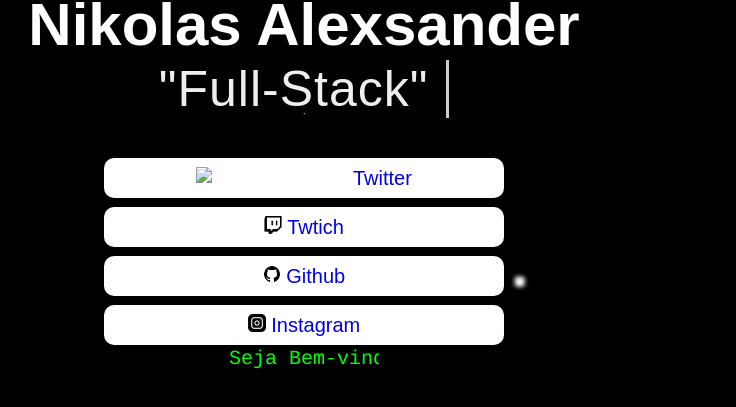
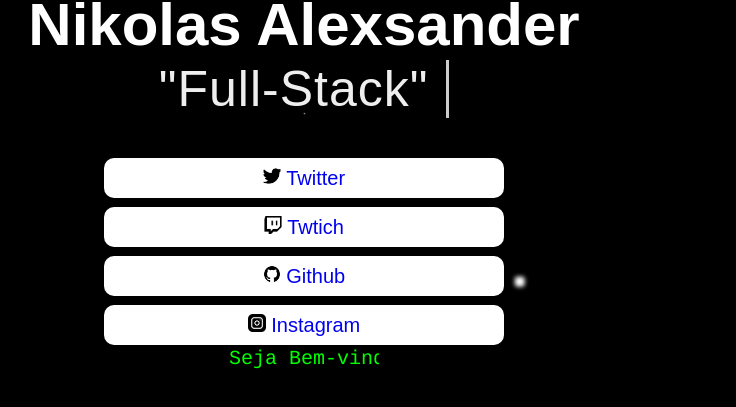
Before and after one commit to NKLzT/Links-Projeto, a plain HTML site: page index.html in a window 1280 px wide. Shown: the part 287-694 px from the top of the page, without its empty margins (336-1072 px from the left). Drawn offline with Linux system fonts and the light colour scheme; files whose address does not match are found by name; a web font is replaced by a local one.

Commit message:
Update index.html

```diff
--- a/index.html
+++ b/index.html
@@ -24,7 +24,7 @@
         <ul>
             <li>
                 <button>
-                    <img src="/Links/Imagens/39552.png" alt="Icone do twitter" width="18" height="18">
+                    <img src="/Imagens/39552.png" alt="Icone do twitter" width="18" height="18">
                     <a href="https://twitter.com/Nikoliino1" target="_blank">Twitter</a>
                 </button>
             </li>
```
